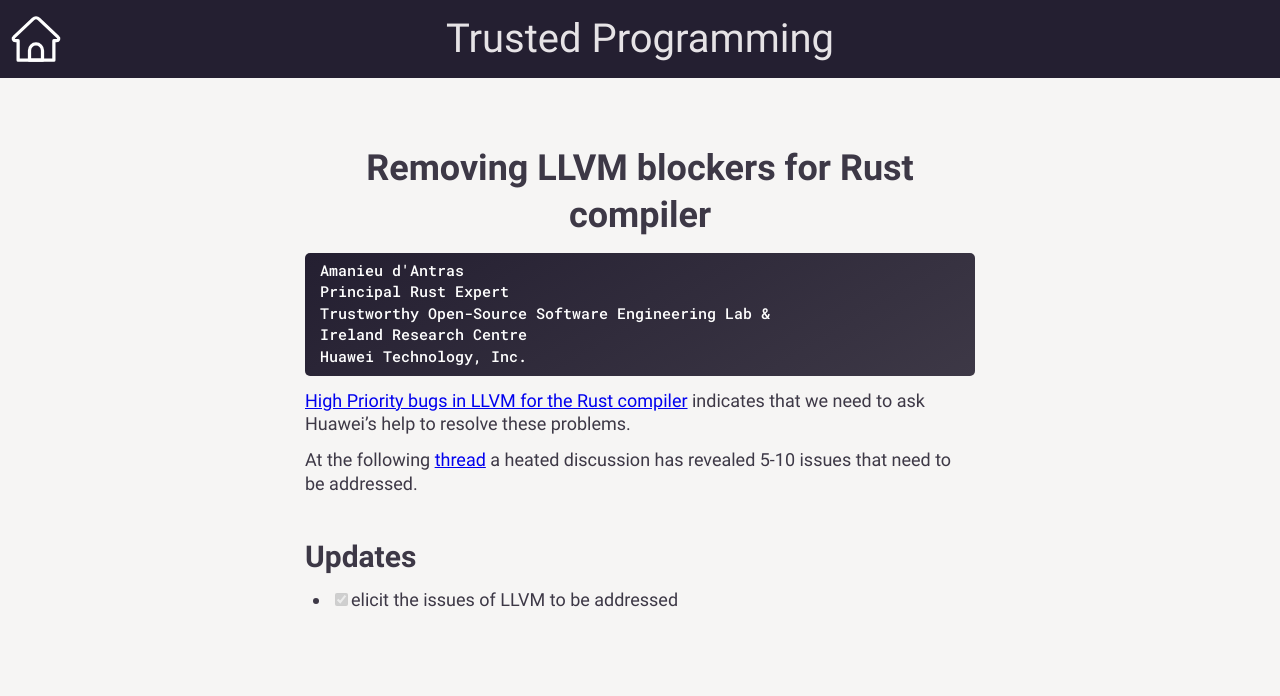
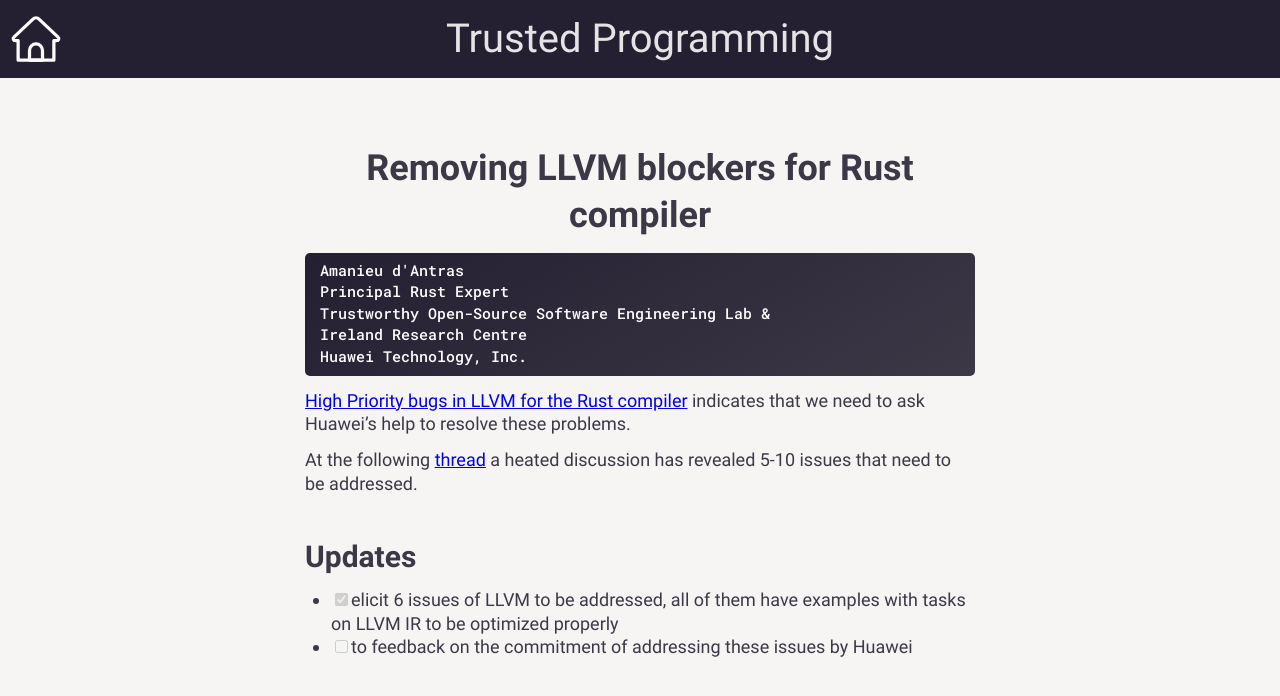
Before and after one commit to yijunyu/trusted-programming.github.io, a Jekyll site: the page built from articles/Compiler/LLVM.md, in a window 1280 px wide. Shown: the top 696 px of the page. Built offline with Jekyll 4.4.1, drawn with Linux system fonts in a browser that asks for light colours; our own code applies the rules of GitHub Pages for plain Markdown files.

Commit message:
Update LLVM.md

```diff
--- a/articles/Compiler/LLVM.md
+++ b/articles/Compiler/LLVM.md
@@ -13,4 +13,5 @@ At the following [thread](https://zulip-archive.rust-lang.org/stream/187780-t-co
 
 ## Updates
 
-- [x] elicit the issues of LLVM to be addressed
+- [x] elicit 6 issues of LLVM to be addressed, all of them have examples with tasks on LLVM IR to be optimized properly
+- [ ] to feedback on the commitment of addressing these issues by Huawei
```
